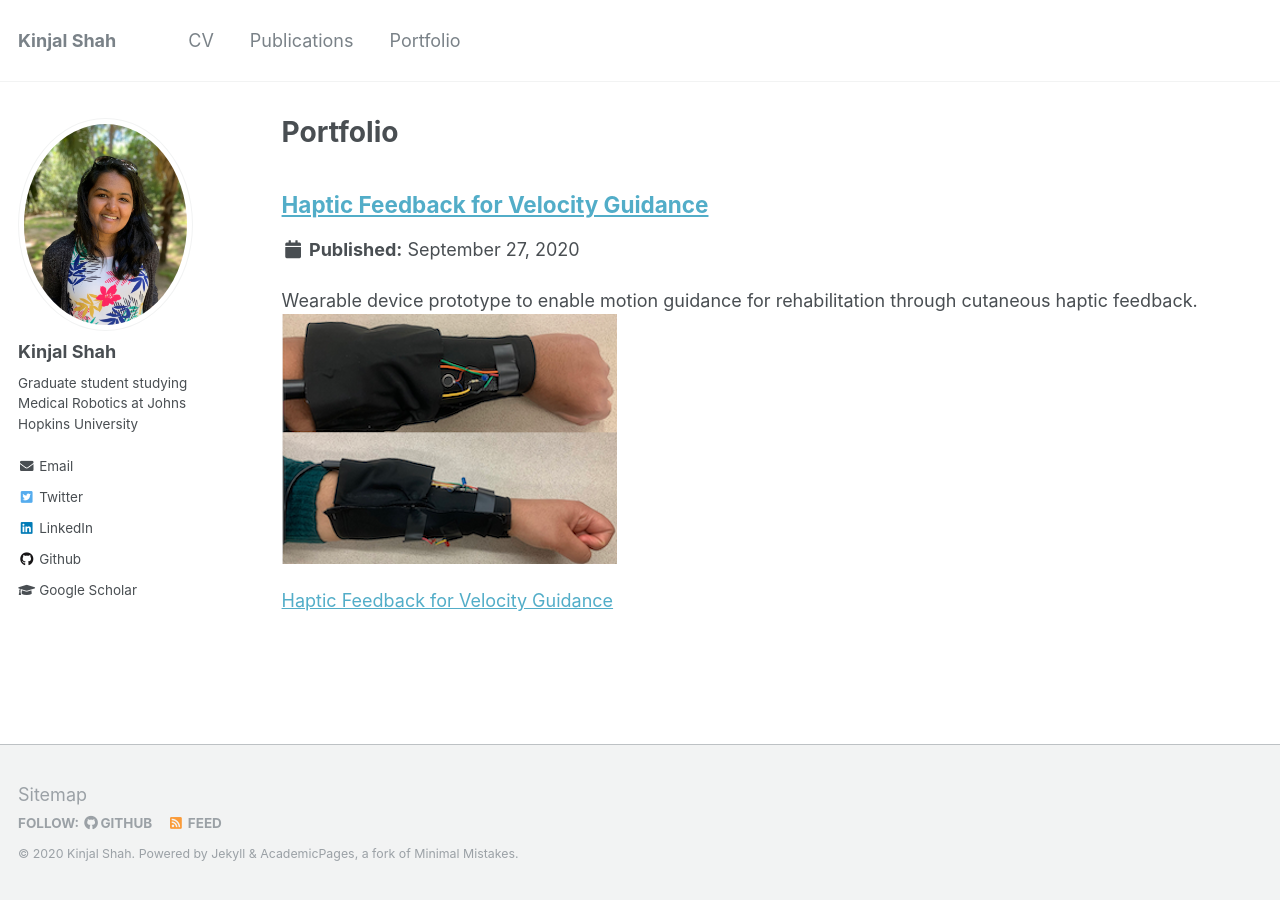
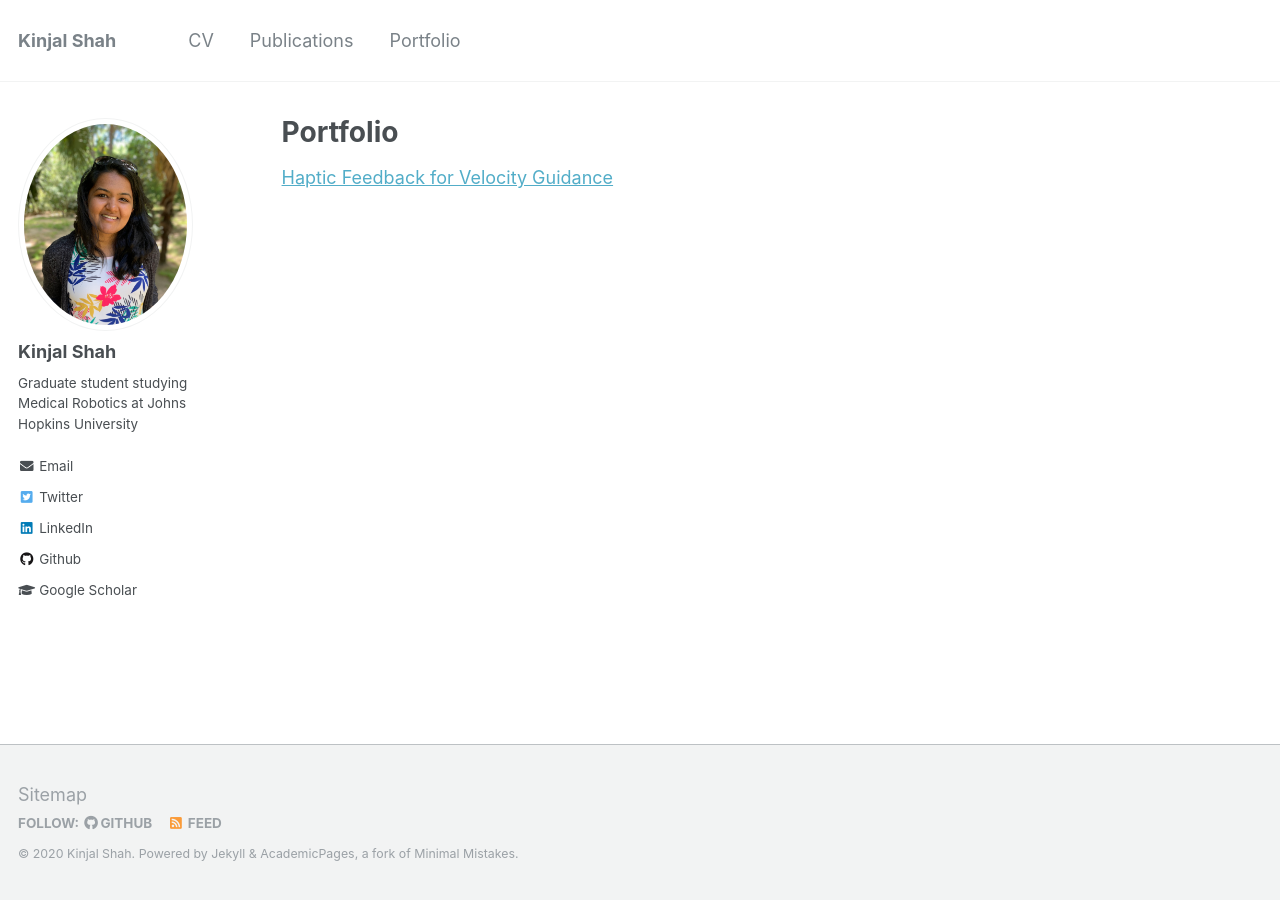
Before and after one commit to kinjmshah/kinjmshah.github.io, a Jekyll site: the page built from _pages/pf.md, in a window 1280 px wide. Built offline with Jekyll 4.4.1, drawn with Linux system fonts in a browser that asks for light colours.

Commit message:
Update pf.md

```diff
--- a/_pages/pf.md
+++ b/_pages/pf.md
@@ -7,7 +7,5 @@ author_profile: true
 {% include base_path %}
 
 {% for post in site.portfolio %}
-  {% include archive-single.html %}
+  [Haptic Feedback for Velocity Guidance](/_portfolio/hapticVel.md)
 {% endfor %}
-
-[Haptic Feedback for Velocity Guidance](/portfolio/hapticVel.md)
```
